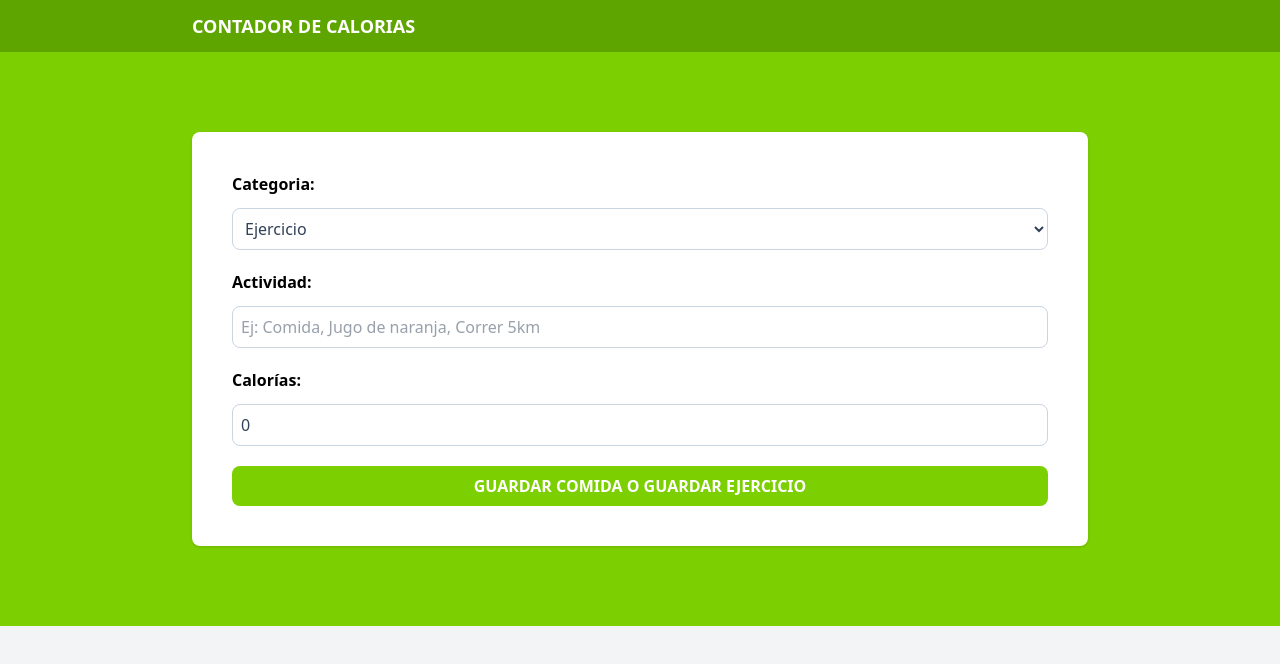
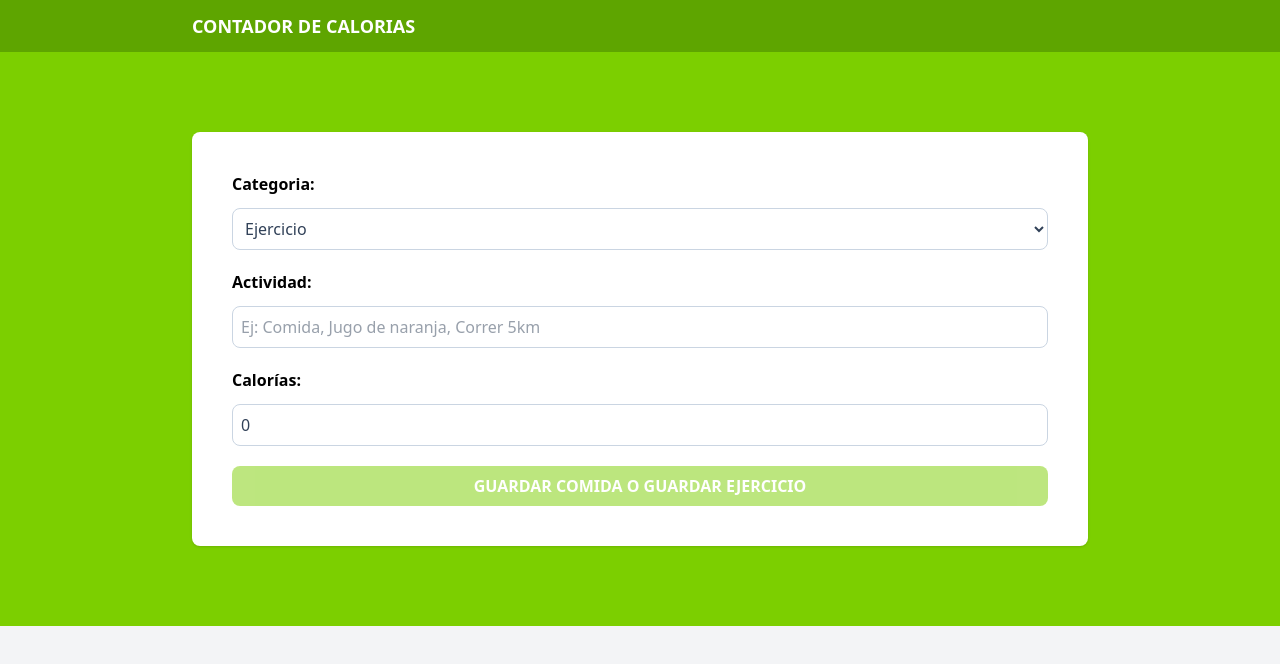
Before and after one commit to jrobertoq/calorie-tracker, a React (Vite) app: page / in a window 1280 px wide. Shown: the top 664 px of the page. Built offline with nearby package versions, Linux system fonts and the light colour scheme.

Commit message:
Improves form validation

```diff
--- a/src/Components/Form.tsx
+++ b/src/Components/Form.tsx
@@ -12,12 +12,17 @@ export default function Form() {
   const handleChange = (e: ChangeEvent<HTMLSelectElement> | ChangeEvent<HTMLInputElement>) => {
     const isNumberField = ['category', 'calories'].includes(e.target.id)
 
-    console.log(isNumberField)
-
     setActivity({
       ...activity,
       [e.target.id]: isNumberField ? +e.target.value : e.target.value
     })
+  }
+
+  const isValidActivity = () => {
+    const { name, calories } = activity
+    console.log(name, calories)
+    console.log(name.trim() !== '' && calories > 0)
+    return name.trim() !== '' && calories > 0
   }
 
   return (
@@ -62,7 +67,12 @@ export default function Form() {
             />
         </div>
 
-        <input type="submit" className="bg-lime-500 hover:bg-lime-600 w-full font-bold uppercase text-white px-5 py-2 rounded-lg cursor-pointer" value="Guardar Comida o Guardar Ejercicio" />
+        <input
+          type="submit"
+          className="bg-lime-500 hover:bg-lime-600 w-full font-bold uppercase text-white px-5 py-2 rounded-lg cursor-pointer disabled:opacity-50 transition-all"
+          value="Guardar Comida o Guardar Ejercicio"
+          disabled={!isValidActivity()}
+        />
     </form>
   )
 }
```
